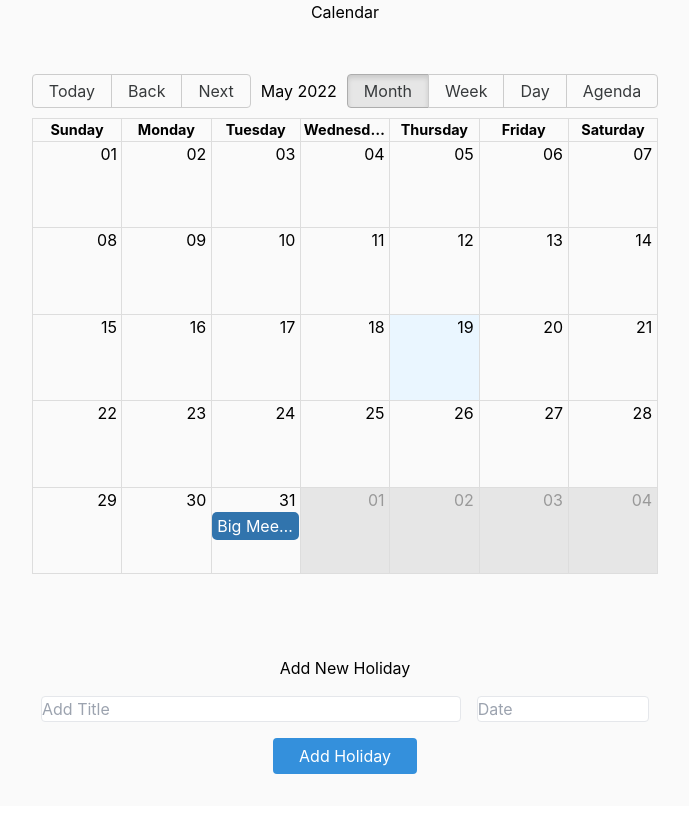
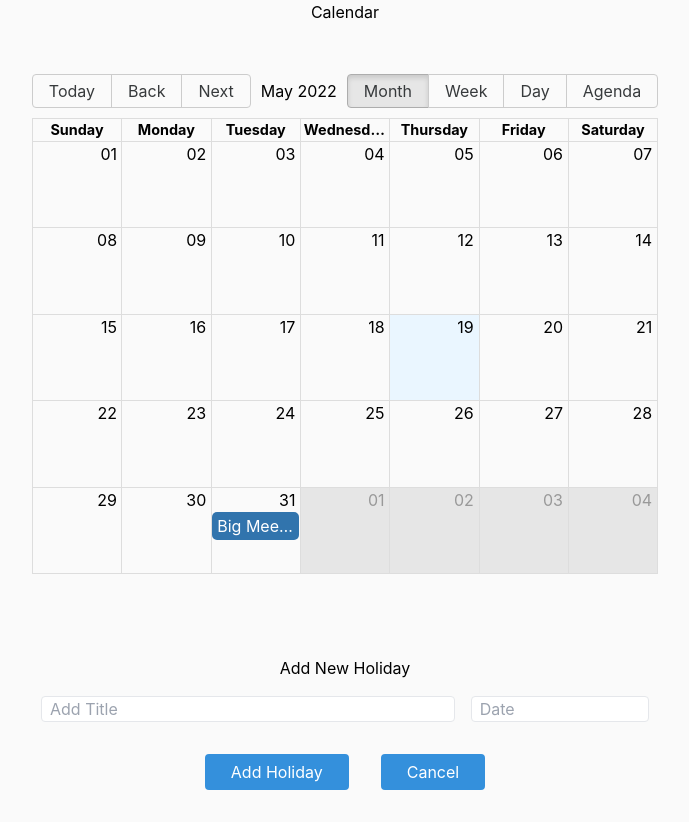
Before and after one commit to yswarkare/calendar-app, a React (Create React App) app: page / in a window 1280 px wide. Both pictures are taken after a click on the button "Add". Shown: the whole page, without its empty margins (295-984 px from the left). Built offline with nearby package versions, Linux system fonts and the light colour scheme.

Commit message:
added cancel button

```diff
--- a/src/components/AddHoliday/AddHoliday.js
+++ b/src/components/AddHoliday/AddHoliday.js
@@ -2,15 +2,23 @@ import React, { useState } from 'react';
 import { useContextState, useUpdateContextState } from '../../hooks/ContextState';
 import DatePicker from 'react-datepicker';
 
+const initialHolidayObj = { title: '', start: '', end: '' };
+
 const AddHoliday = () => {
 	const [showInput, setShowInput] = useState(false);
-	const [newHoliday, setNewHoliday] = useState({ title: '', start: '', end: '' });
+	const [newHoliday, setNewHoliday] = useState(initialHolidayObj);
 	const allHolidays = useContextState().holidays;
 	const updateContextState = useUpdateContextState();
 
 	const handleAddHoliday = () => {
 		updateContextState('holidays', [...allHolidays, newHoliday]);
+		setNewHoliday(initialHolidayObj);
 		setShowInput(false);
+	};
+
+	const onCancel = () => {
+		setShowInput(false);
+		setNewHoliday(initialHolidayObj);
 	};
 
 	return (
@@ -24,25 +32,28 @@ const AddHoliday = () => {
 				</button>
 			)}
 			{showInput && (
-				<div className={`w-full gap-4 flex flex-col justify-center content-center items-center`}>
+				<div className={`w-full gap-8 flex flex-col justify-center content-center items-center`}>
 					<div className={`w-1/2 gap-4 flex flex-row justify-center content-center items-center`}>
 						<input
-							className={`w-full border-1 rounded`}
+							className={`w-full px-2 border-1 rounded`}
 							type='text'
 							placeholder='Add Title'
 							value={newHoliday.title}
 							onChange={(e) => setNewHoliday({ ...newHoliday, title: e.target.value })}
 						/>
 						<DatePicker
-							className={`w-full border-1 rounded`}
+							className={`w-full px-2 border-1 rounded`}
 							placeholderText='Date'
 							selected={newHoliday.start}
 							onChange={(date) => setNewHoliday({ ...newHoliday, start: date, end: date })}
 						/>
 					</div>
-					<div>
-						<button className={`btn-blue w-full`} onClick={() => handleAddHoliday()}>
+					<div className={`w-full gap-8 flex flex-row justify-center content-center items-center`}>
+						<button className={`btn-blue w-fit`} onClick={() => handleAddHoliday()}>
 							Add Holiday
+						</button>
+						<button className={`btn-blue w-fit`} onClick={() => onCancel()}>
+							Cancel
 						</button>
 					</div>
 				</div>
```
